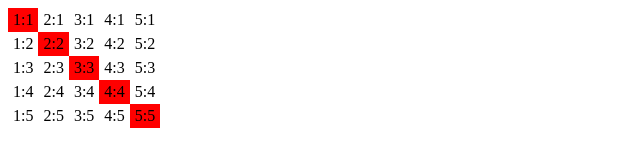
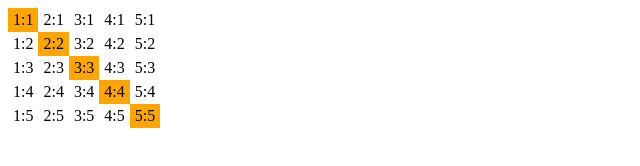
Before and after one commit to Doranegotova/Rogiznaya, a plain HTML site: page index.html in a window 1280 px wide. Shown: the whole page, without its empty margins (0-640 px from the left). Drawn offline with Linux system fonts and the light colour scheme.

Commit message:
JS
Изменение цвета через DOM JS

```diff
--- a/index.html
+++ b/index.html
@@ -57,7 +57,7 @@
 
     for (let i = 0; i < table.rows.length; i++) {
       let row = table.rows[i];
-      row.cells[i].style.backgroundColor = 'red';
+      row.cells[i].style.backgroundColor = 'orange';
     };
   </script>
 </body>
```
